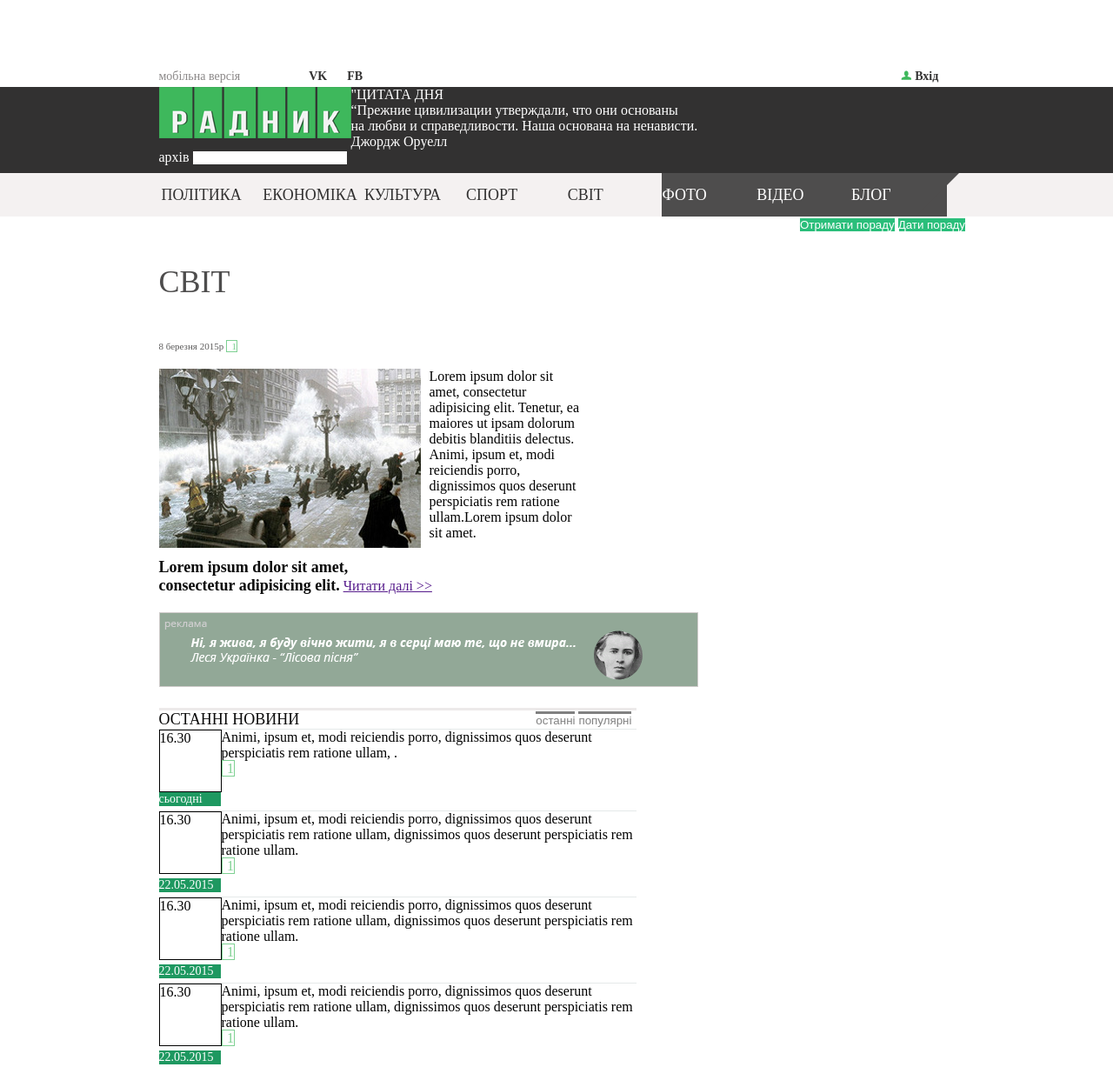
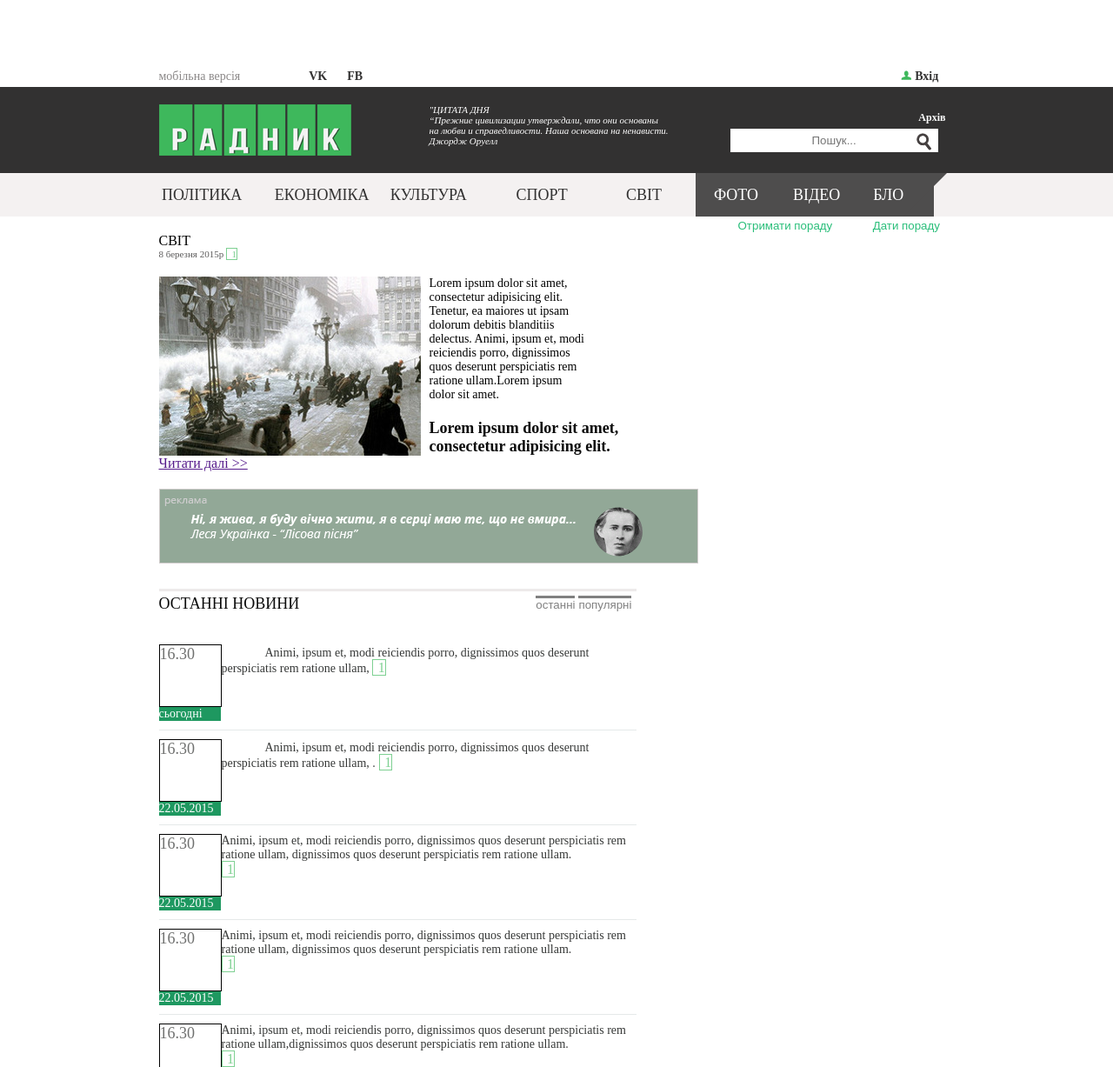
Before and after one commit to TanyaRybachuk/Project-1, a website: page index.html in a window 1280 px wide. Shown: the top 1227 px of the page at 87% size. Drawn offline with Linux system fonts and the light colour scheme.

Commit message:
new pic & style

```diff
--- a/index.html
+++ b/index.html
@@ -5,6 +5,7 @@
 	<meta http-equiv="X-UA-Compatible" content="IE=edge">
 	<title>Blog</title>
 	<link rel="stylesheet" href="style.css">
+	<link href='http://fonts.googleapis.com/css?family=Open+Sans:400italic,700,300,400&subset=latin,cyrillic-ext' rel='stylesheet' type='text/css'>
 </head>
 <body>
 	<header>
@@ -26,34 +27,48 @@
                     на любви и справедливости. Наша основана на ненависти.</br>
 						Джордж Оруелл </br>
 				</span>
-				<form action="send.php" method="POST"class="search">
-				<span class="arhiv">архів</span>
-					<input type="text">
-					<img src="" alt="">
+				<p class="arhiv">Архів</p>
+				<form
+					action="send.php"
+					method="POST">
+
+				<input
+					type="text"
+					id="ikon"
+					name="search"
+					placeholder="Пошук..."
+					class="search" />
+					<label for="ikon"class="form_icon"></label>
 				</form>
 			</div>
 		</div>
-		<nav class="header__section">
+		<menu class="menu">
 		<div class="header__section_container">
+		<nav class="nav_first">
 			<a href="" class="header__section__news">ПОЛІТИКА</a>
 			<a href="" class="header__section__news">ЕКОНОМІКА</a>
 			<a href="" class="header__section__news">КУЛЬТУРА</a>
 			<a href="" class="header__section__news">СПОРТ</a>
 			<a href="" class="header__section__news">СВІТ</a>
+		</nav>
+		<nav class="nav_second">
 			<a href="" class="header__section__news header__section_color">ФОТО</a>
 			<a href="" class="header__section__news header__section_color">ВІДЕО</a>
 			<a href="" class="header__section__news header__section_color last_block">БЛОГ</a>
+		</nav>
 		</div>
-		</nav>
-		<div class="advice container">
-				<button type="" class="main__advice">Отримати пораду</button>
-				<button type="" class="main__advice">Дати пораду</button>
+		</menu>
+		<div class="advice_container container">
+		<div class="advice_text">
+				<button type="" class="main__advice button_green">Отримати пораду</button>
+				<button type="" class="main__advice button_white">Дати пораду</button>
+				</div>
 			</div>
 	</header>
 
 	<div class="container">
 		<div class="main">
-			<article class="article">
+			<article class="article"
 				<h2>СВІТ</h2>
 				<p class="month">
 					8 березня 2015р
@@ -70,7 +85,7 @@
 					Читати далі >>
 				</a>
 
-			</article>
+			</article >
 			<img src="pic1/reklama.png" alt="" class="banner_reklama">
 			<div class="last">
 				<div class="last__line">
@@ -81,44 +96,50 @@
 				<ul>
 					<li class="news">
 						<p class="news_time">16.30</p>
-						<p class="news_text">Animi, ipsum et, modi reiciendis porro, dignissimos quos deserunt perspiciatis rem ratione ullam, .</p>
-						<a href=""class="link_1">1</a>
+						<span class="news_text">Animi, ipsum et, modi reiciendis porro, dignissimos quos deserunt perspiciatis rem ratione ullam, </span>
+						<span><a href=""class="link_1">1</a></span>
 						<span class="news_date">сьогодні</span>
 					</li>
 					<li class="news">
+						<p class="border"> </p>
+						<p class="news_time">16.30</p>
+						<span class="news_text">Animi, ipsum et, modi reiciendis porro, dignissimos quos deserunt perspiciatis rem ratione ullam, .</span>
+						<a href=""class="link_1">1</a>
+						<span class="news_date">22.05.2015</span>
+					</li>
+					<li class="news">
+						<p class="border"> </p>
 						<p class="news_time">16.30</p>
 						<p class="news_text">Animi, ipsum et, modi reiciendis porro, dignissimos quos deserunt perspiciatis rem ratione ullam, dignissimos quos deserunt perspiciatis rem ratione ullam.</p>
 						<a href=""class="link_1">1</a>
 						<span class="news_date">22.05.2015</span>
 					</li>
 					<li class="news">
+						<p class="border"> </p>
 						<p class="news_time">16.30</p>
 						<p class="news_text">Animi, ipsum et, modi reiciendis porro, dignissimos quos deserunt perspiciatis rem ratione ullam, dignissimos quos deserunt perspiciatis rem ratione ullam.</p>
 						<a href=""class="link_1">1</a>
 						<span class="news_date">22.05.2015</span>
 					</li>
 					<li class="news">
-						<p class="news_time">16.30</p>
-						<p class="news_text">Animi, ipsum et, modi reiciendis porro, dignissimos quos deserunt perspiciatis rem ratione ullam, dignissimos quos deserunt perspiciatis rem ratione ullam.</p>
-						<a href=""class="link_1">1</a>
-						<span class="news_date">22.05.2015</span>
-					</li>
-					<li class="news">
+						<p class="border"> </p>
 						<p class="news_time">16.30</p>
 						<p class="news_text">Animi, ipsum et, modi reiciendis porro, dignissimos quos deserunt perspiciatis rem ratione ullam,dignissimos quos deserunt perspiciatis rem ratione ullam.</p>
 						<a href=""class="link_1">1</a>
 						<span class="news_date">22.05.2015</span>
 					</li>
 					<li class="news">
+					<p class="border"> </p>
 						<p class="news_time">16.30</p>
 						<p class="news_text">Animi, ipsum et, modi reiciendis porro, dignissimos quos deserunt perspiciatis rem ratione ullam,dignissimos quos deserunt perspiciatis rem ratione ullam.</p>
 						<a href=""class="link_1">1</a>
 						<span class="news_date">22.05.2015</span>
 					</li>
 					<li class="date">
-						22 январь
+						22 БЕРЕЗНЯ
 					</li>
 					<li class="news">
+
 						<p class="news_time">16.30</p>
 						<p class="news_text">Animi, ipsum et, modi reiciendis porro, dignissimos quos deserunt perspiciatis rem ratione ullam, dignissimos quos deserunt perspiciatis rem ratione ullam.</p>
 						<a href=""class="link_1">1</a>
@@ -128,6 +149,20 @@
 						<img src="pic1/banner.png" alt="">
 					<li>
 					<li class="news">
+						<p class="news_time">16.30</p>
+						<p class="news_text">Animi, ipsum et, modi reiciendis porro, dignissimos quos deserunt perspiciatis rem ratione ullam, dignissimos quos deserunt perspiciatis rem ratione ullam.</p>
+						<a href=""class="link_1">1</a>
+						<span class="news_date">22.05.2015</span>
+					</li>
+					<li class="news">
+					<p class="border"> </p>
+						<p class="news_time">16.30</p>
+						<p class="news_text">Animi, ipsum et, modi reiciendis porro, dignissimos quos deserunt perspiciatis rem ratione ullam, dignissimos quos deserunt perspiciatis rem ratione ullam.</p>
+						<a href=""class="link_1">1</a>
+						<span class="news_date">22.05.2015</span>
+					</li>
+						<li class="news">
+					<p class="border"> </p>
 						<p class="news_time">16.30</p>
 						<p class="news_text">Animi, ipsum et, modi reiciendis porro, dignissimos quos deserunt perspiciatis rem ratione ullam, dignissimos quos deserunt perspiciatis rem ratione ullam.</p>
 						<a href=""class="link_1">1</a>
--- a/style.css
+++ b/style.css
@@ -100,6 +100,7 @@ table {
   display: table;
 }
 
+
 /*HEADER*/
 
 .header__mobile{
@@ -144,82 +145,144 @@ table {
 /*FORMA*/
 .header__form{
   background-color: #323131;
+  clear:left;
+
 }
 .header__form_container{
-
+  overflow: auto;
 }
 .logo{
   width: 221px;
   height: 59px;
   float: left;
+  margin: 20px 80px 20px 0 ;
+
 }
 .header__form_text{
   color: white;
   margin: 0;
+  float: left;
+  font-family: OpenSansLight;
+  font-size: 11px;
+  font-style: italic;
+  margin: 20px 71px 20px 10px;
+}
+form{
+  position: relative;
+  display: table;
 }
 .search{
   width: 239px;
   height: 27px;
   margin-left: 0;
+  float: left;
+  text-align: center;
+
+  }
+.form_icon{
+  position: absolute;
+  display: block;
+  top: 5px;
+  right: 8px;
+  width: 17px;
+  height: 20px;
+  background: url(pic1/search-icon.png) no-repeat;
 }
 .arhiv{
+  margin-top: 28px;
   color: #FFF;
+  font-family: OpenSans;
+  font-size: 12px;
+  font-weight: 600;
+  text-align: right;
+  padding: 0 10px 5px 0;
   }
+
 /*СЕКЦИИ*/
 
-.header__section{
+.menu{
+  clear: right;
   background-color: #f4f1f1;
-
-
 }
 .header__section_container{
  height: 50px;
 line-height: 50px;
+ clear: both;
+}
+.nav_first{
+  float: left;
+  width: 68%;
+}
+.nav_second{
+  float: left;
+  width: 32%;
 }
 
 .header__section__news{
+  width: 15%;
   display: inline-block;
-  width: 12%;
   text-decoration: none;
   font-family: OpenSans;
   font-size: 18px;
   color: #323131;
   font-weight: 300;
   margin-left: 3px;
+ box-sizing: border-box;
+ margin-right: 30px;
+ text-align: center;
 }
-.header__section_color
-{
+.header__section__news:last-child{
+margin-right: 0;
+margin-left: -10px;
+}
+.header__section_color {
+  width: 32%;
+  margin-left: 3px;
   background-color: #4e4d4d;
   color: #FFF;
   margin-left: -5px;
+  margin-right: 0;
 }
 .last_block{
   color: #FFF;
-  margin-left: -5px;
+
 }
 .last_block:after{
   position: absolute;
-  right: 177px;
+  right: 191px;
   content: '';
   border: 25px solid transparent;
   border-left: 25px solid #4e4d4d;
   border-top: 25px solid #4e4d4d;
 
 }
+.advice_container{
+clear: right;
+}
 
 /*CONTENT*/
 
-.main
-{
+.main{
   width: 60%;
   text-align:left;
 }
-.advice{
+.advice_container{
   text-align:right;
   margin-left: 195px;
 }
+.main__advice{
+  width: 14.8%;
+  background-color: #FFF;
+  color: #2abe7a;
+}
+.main__advice:hover{
+  background-color: #2abe7a;
+  color: #FFF;
+}
+
+ /*NEWS*/
 h2{
-  margin: 36px 36px 47px 0;
+   margin: 25px 34px 25px 0;
   color: #4e4d4d;
   font-family: OpenSans;
   font-size: 36px;
@@ -244,14 +307,14 @@ font-weight: 700;
   color:#7ed092;
   text-decoration: none;
   border: 1px solid #7ed092;
-  width:100%;
-  height:100%;
+  width: 50%;
+  height:50%;
   padding-left: 1%;
+  text-align: center;
 }
-.main__advice{
-  background-color: #2abe7a;
-  color: #FFF;
-}
+
+
+/*РОЗДІЛИ*/
 .article__pic{
   float: left;
   margin-right: 10px;
@@ -259,15 +322,21 @@ font-weight: 700;
 .article__text{
   width: 86%;
   margin: 20px;
+  font-family: ClearSans;
+  font-size: 14px;
+  font-weight: 500;
 }
+
 .banner_reklama{
   margin: 20px 0 20px 0;
 }
 .last__line{
   border-top: 3px solid #edeaea;
+  margin-bottom: 36px;
+  margin-top: 5px;
  }
 .last_news{
-  margin-top: 10px;
+  margin-top: 1px;
   margin-right: 268px;
   color: #0b0b0b;
   font-family: OpenSans;
@@ -275,22 +344,35 @@ font-weight: 700;
   font-weight: 300;
 }
 .button_last{
+  margin-top: 5px;
   color: gray;
   background-color: #FFF;
   border-top: 3px solid gray;
 }
  .news{
+  margin-bottom: 5px;
+}
+.border{
+  margin: 10px 0 10px 0;
   border-top: 1px solid #e5e9e9;
-  margin-bottom: 5px;
 }
 .news_time{
   width: 70px;
   height: 70px;
   border: 1px solid black;
   float: left;
+  color: #6f706f;
+  font-family: OpenSans;
+  font-size: 18px;
+  font-weight: 400;
 }
 .news_text{
-
+  color: #363837;
+  font-family: ClearSans;
+  font-size: 14px;
+  font-weight: 500;
+  padding-left: 50px;
+  text-align: left;
 }
 .news_date{
   display: block;
@@ -302,6 +384,18 @@ font-weight: 700;
   font-size: 14px;
   font-weight: 500;
   margin-top: 5px;
+
+}
+.date{
+  margin: 20px 0 20px 0;
+  color: #4e4d4d;
+  font-family: OpenSans;
+  font-size: 18px;
+  font-weight: 300;
+  border: none;
+}
+.banner{
+  margin: 20px 0 20px 0;
 }
 
 /*FOOTER*/
```
Also changed, not shown: pic1/search-icon.png (added), pic1/small_logo.png (added). Lines whose indentation alone changed are shown as unchanged.
